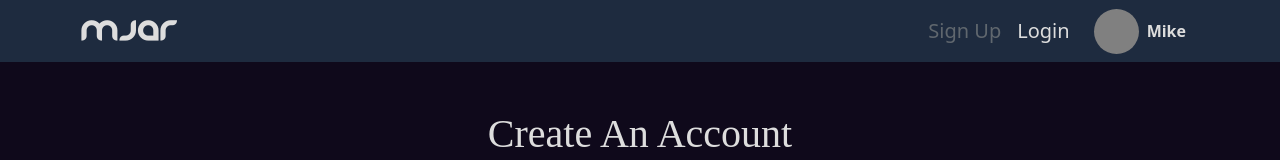
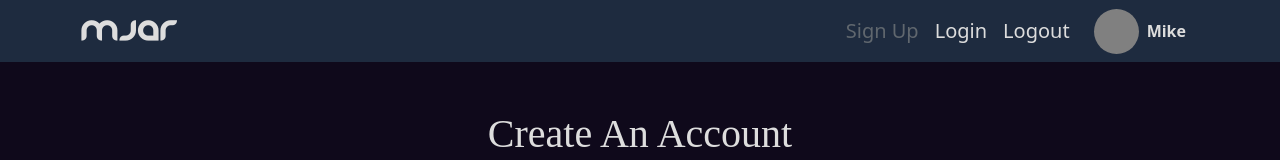
Before and after one commit to Mpb0406/MJAR, a React (Create React App) app in the folder frontend/: page /Register in a window 1280 px wide. Shown: the top 160 px of the page. Built offline with nearby package versions, Linux system fonts and the light colour scheme; a web font is replaced by a local one.

Commit message:
Added logout functionality

```diff
--- a/frontend/src/Components/Header.js
+++ b/frontend/src/Components/Header.js
@@ -1,7 +1,21 @@
 import React from "react";
 import { Navbar, Container, Nav } from "react-bootstrap";
+import { useSelector, useDispatch } from "react-redux";
+import { useNavigate } from "react-router-dom";
+import { logout, reset } from "../features/Auth/authSlice";
 
 const Header = () => {
+  const navigate = useNavigate();
+  const dispatch = useDispatch();
+
+  const { user } = useSelector((state) => state.auth);
+
+  const onLogout = () => {
+    dispatch(logout());
+    dispatch(reset());
+    navigate("/login");
+  };
+
   return (
     <Navbar className="navbar-dark" bg="primary" expand="lg">
       <Container className="bg-primary">
@@ -24,6 +38,12 @@ const Header = () => {
               <Nav.Link className="bg-primary text-light fs-5" href="/login">
                 Login
               </Nav.Link>
+              <Nav.Link
+                onClick={onLogout}
+                className="bg-primary text-light fs-5"
+                href="/login">
+                Logout
+              </Nav.Link>
               <div className="profile bg-primary d-flex align-items-center ms-3">
                 <div className="profile-pic"></div>
                 <div className="profile-name bg-primary text-light ms-2 fw-bold">
--- a/frontend/src/features/Auth/authSlice.js
+++ b/frontend/src/features/Auth/authSlice.js
@@ -31,7 +31,7 @@ export const register = createAsyncThunk(
 
 // Logout User
 export const logout = createAsyncThunk("auth/logout", async () => {
-  await authService.logout;
+  await authService.logout();
 });
 
 export const authSlice = createSlice({
@@ -60,6 +60,9 @@ export const authSlice = createSlice({
         state.isError = true;
         state.message = action.payload;
         state.user = null;
+      })
+      .addCase(logout.fulfilled, (state) => {
+        state.user = null;
       });
   },
 });
```
